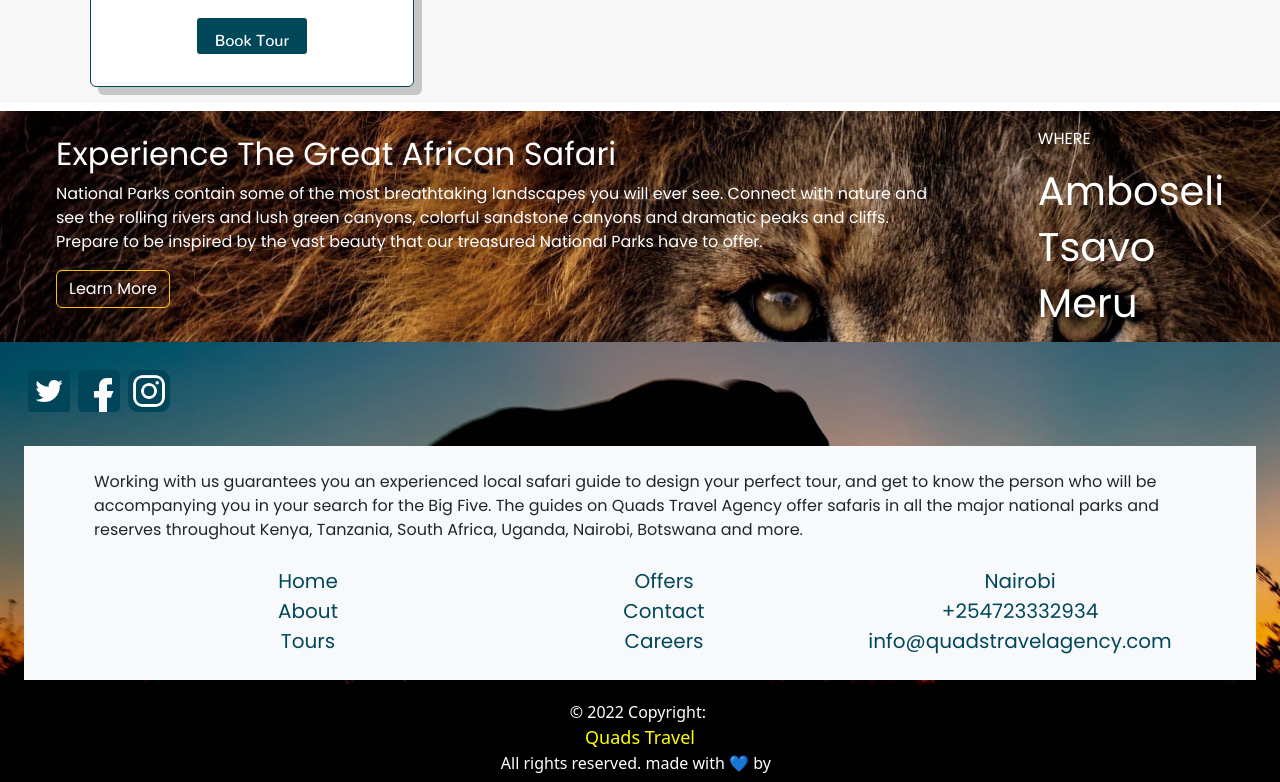
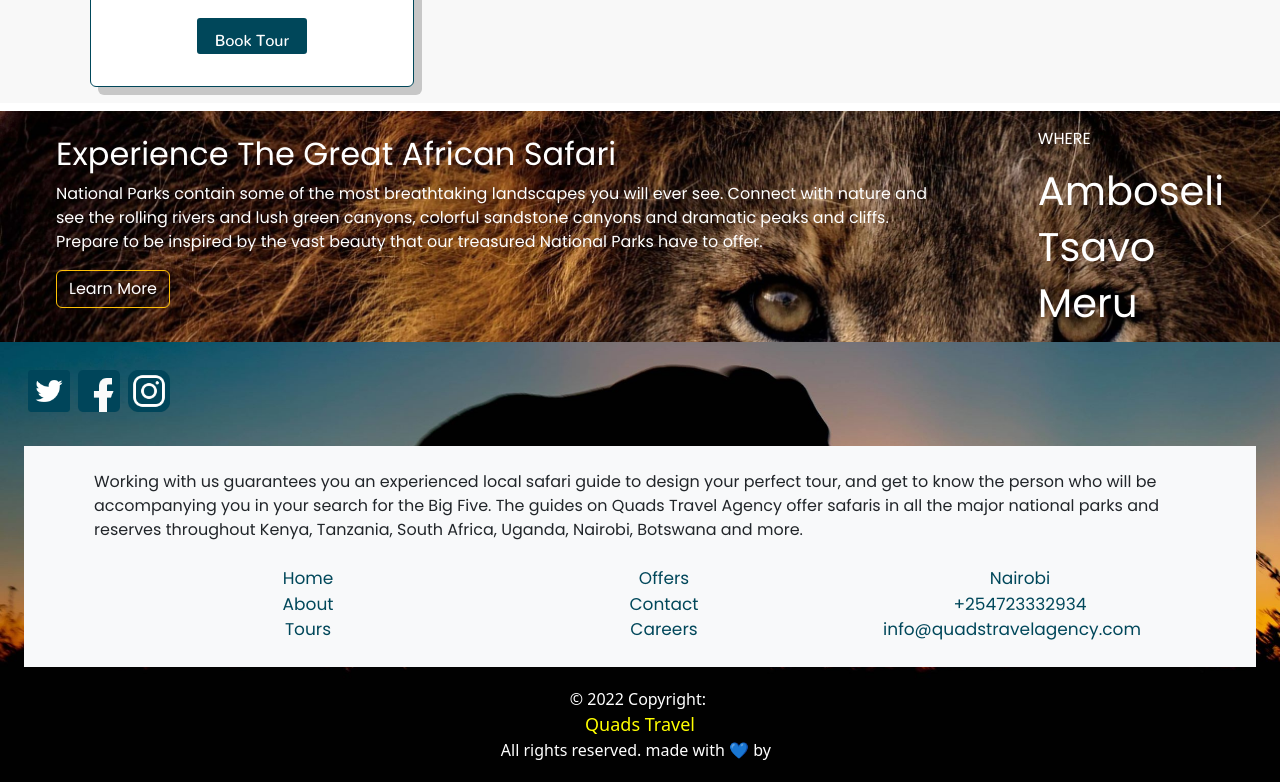
Before and after one commit to Gideon-kirimanjaro/Quads-Travel-Agency, a Next.js app: page / in a window 1280 px wide. Shown: the part 2785-3567 px from the top of the page. Built offline with nearby package versions, Linux system fonts and the light colour scheme.

Commit message:
footer size

```diff
--- a/components/Ui/FooterContainer/FooterContainer.js
+++ b/components/Ui/FooterContainer/FooterContainer.js
@@ -91,13 +91,14 @@ const FooterContainer = () => {
                       </Link>
                     </li>
                     <li className="">
-                      <Link
-                        href="mailto:info@quadstravelagency.com"
-                        className="text-dark"
-                        id={Styles.mailLink}
-                      >
-                        info@quadstravelagency.com
-                      </Link>
+                      <div className="me-3">
+                        <Link
+                          href="mailto:info@quadstravelagency.com"
+                          className={Styles.mailLink}
+                        >
+                          info@quadstravelagency.com
+                        </Link>
+                      </div>
                     </li>
                   </ul>
                 </div>
--- a/components/Ui/FooterContainer/FooterContainer.module.css
+++ b/components/Ui/FooterContainer/FooterContainer.module.css
@@ -5,13 +5,13 @@
 .container a {
   text-decoration: none;
   color: #00475a;
-  font-size: 20px;
+  font-size: 17px;
 }
 .container a:hover {
   text-decoration: underline;
   color: #62ddff;
-  font-size: 20px;
+  font-size: 16px;
 }
-/* #mailLink {
-  font-family: 14px;
-} */
+.mailLink {
+  color: red;
+}
```
